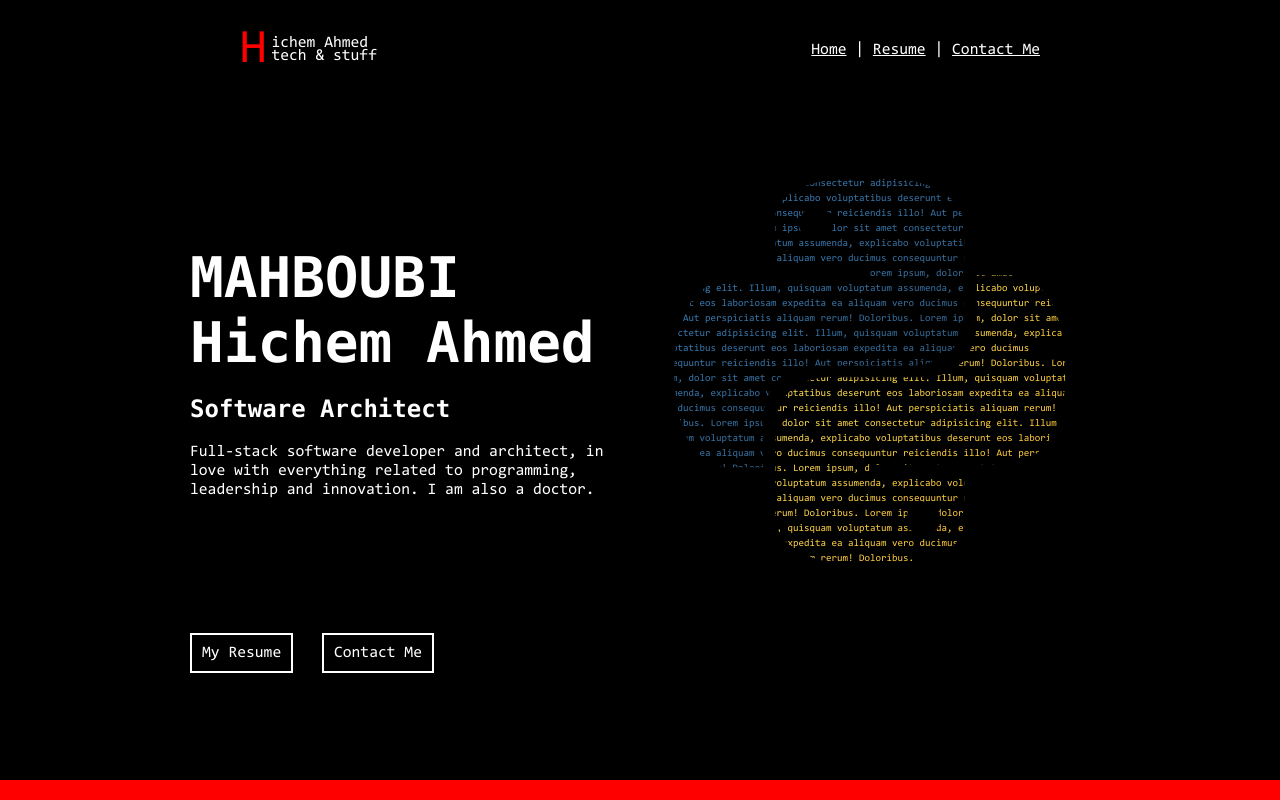
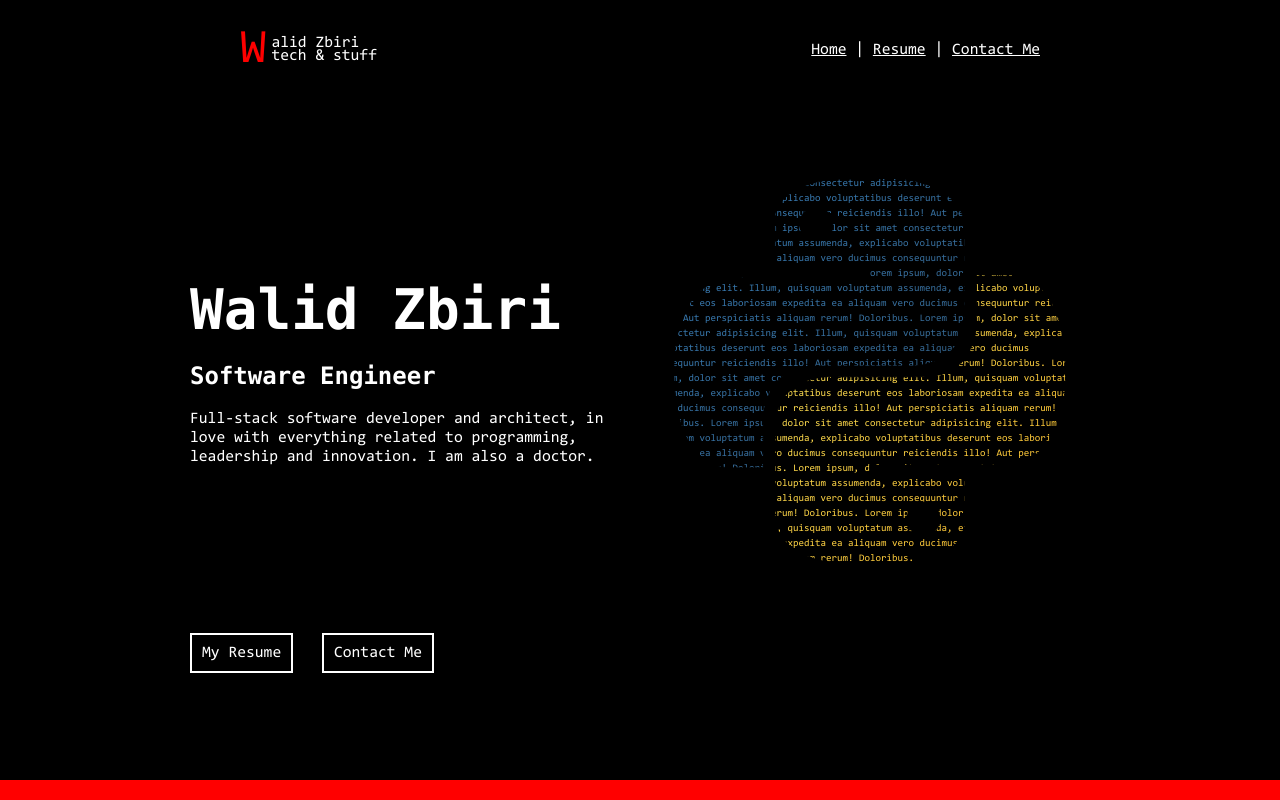
Before and after one commit to walidzbiri/walidzbiri.github.io, a plain HTML site: page index.html in a window 1280 px wide. Drawn offline with Linux system fonts and the light colour scheme.

Commit message:
Update index.html

```diff
--- a/index.html
+++ b/index.html
@@ -5,14 +5,14 @@
     <meta http-equiv="X-UA-Compatible" content="IE=edge" />
     <link rel="stylesheet" href="style.css" />
     <meta name="viewport" content="width=device-width, initial-scale=1.0" />
-    <title>Hichem Ahmed</title>
+    <title>Walid Zbiri</title>
   </head>
   <body>
     <div class="container">
       <header>
         <a href="index.html" id="logo">
-          <p id="logo-part1">H</p>
-          <p id="logo-part2">ichem Ahmed tech & stuff</p>
+          <p id="logo-part1">W</p>
+          <p id="logo-part2">alid Zbiri tech & stuff</p>
         </a>
         <nav>
           <a href="index.html">Home</a>
@@ -24,10 +24,9 @@
         <section id="hero">
           <div>
             <h1>
-              MAHBOUBI <br />
-              Hichem Ahmed
+              Walid Zbiri
             </h1>
-            <h2>Software Architect</h2>
+            <h2>Software Engineer</h2>
             <p id="type"></p>
           </div>
           <p>
```
